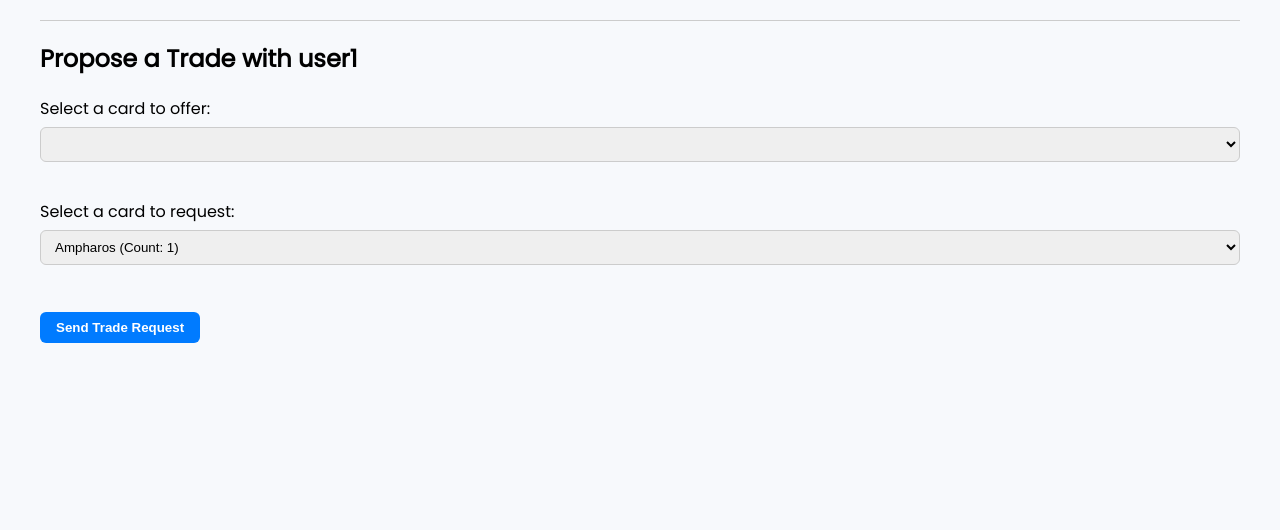
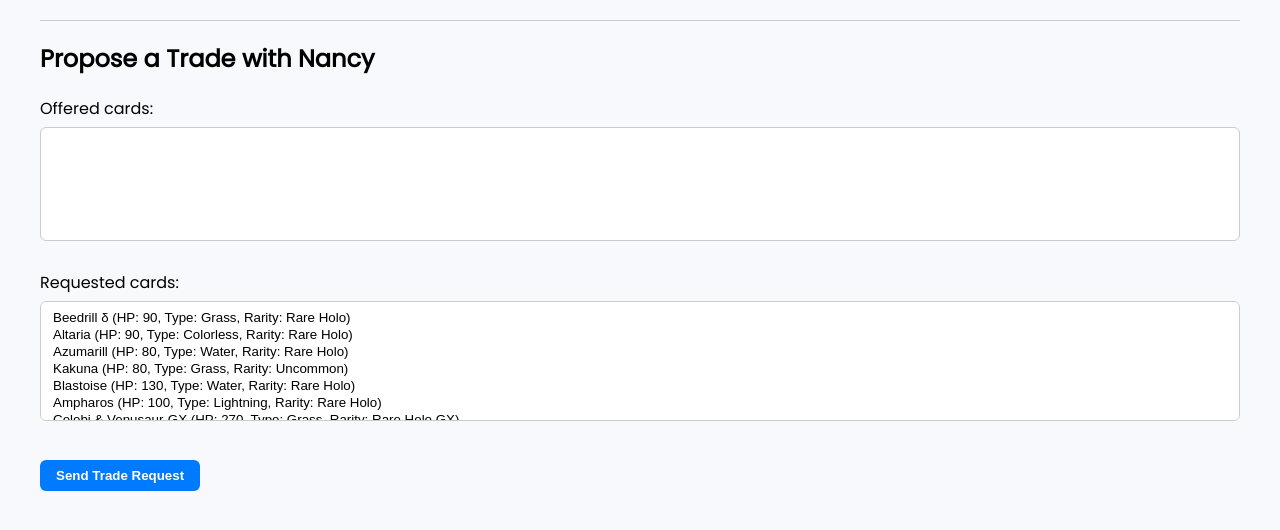
Before and after one commit to rithikdhivakar/PokeTradeDeploy, a Django app: page /trade/send/2/ in a window 1280 px wide. Shown: the part 98-628 px from the top of the page. Run offline with Django 4.2, Linux system fonts and the light colour scheme; a user stored in the database is signed in; data comes from the database, SQL or seed files in the repository; lists and menus that the app fills with data are empty.

Commit message:
many to many trading feature implimented

```diff
--- a/poketrade/core/forms.py
+++ b/poketrade/core/forms.py
@@ -1,11 +1,32 @@
 from django import forms
-from .models import UserProfile
+from .models import UserProfile, TradeRequest, PokemonCard
 from django.contrib.auth.forms import UserCreationForm
 from django.contrib.auth.models import User
 
-from django import forms
-from django.contrib.auth.models import User
-from django.contrib.auth.forms import UserCreationForm
+class TradeRequestForm(forms.ModelForm):
+    offered_cards = forms.ModelMultipleChoiceField(
+        queryset=PokemonCard.objects.none(),
+        widget=forms.SelectMultiple(attrs={'size': 6})
+    )
+    requested_cards = forms.ModelMultipleChoiceField(
+        queryset=PokemonCard.objects.none(),
+        widget=forms.SelectMultiple(attrs={'size': 6})
+    )
+
+    class Meta:
+        model = TradeRequest
+        fields = ['offered_cards', 'requested_cards']
+
+    def __init__(self, *args, **kwargs):
+        user = kwargs.pop('user', None)
+        to_user = kwargs.pop('to_user', None)
+        super().__init__(*args, **kwargs)
+
+        if user:
+            self.fields['offered_cards'].queryset = PokemonCard.objects.filter(usercollection__user=user)
+
+        if to_user:
+            self.fields['requested_cards'].queryset = PokemonCard.objects.filter(usercollection__user=to_user)
 
 class ProfileUpdateForm(forms.ModelForm):
     class Meta:
--- a/poketrade/core/models.py
+++ b/poketrade/core/models.py
@@ -10,6 +10,9 @@
     type = models.CharField(max_length=50)
     rarity = models.CharField(max_length=50)
     image_url = models.URLField(blank=True)
+
+    def __str__(self):
+        return f"{self.name} (HP: {self.hp}, Type: {self.type}, Rarity: {self.rarity})"
 
     class Meta:
         unique_together = ("name", "hp", "type")
@@ -44,8 +47,8 @@
 class TradeRequest(models.Model):
     from_user = models.ForeignKey(User, on_delete=models.CASCADE, related_name='sent_trades')
     to_user = models.ForeignKey(User, on_delete=models.CASCADE, related_name='received_trades')
-    offered_card = models.ForeignKey(PokemonCard, on_delete=models.CASCADE, related_name='offered_in_trades')
-    requested_card = models.ForeignKey(PokemonCard, on_delete=models.CASCADE, related_name='requested_in_trades')
+    offered_cards = models.ManyToManyField(PokemonCard, related_name='offered_in_trades')
+    requested_cards = models.ManyToManyField(PokemonCard, related_name='requested_in_trades')
     status = models.CharField(max_length=20, choices=[('pending', 'Pending'), ('accepted', 'Accepted'), ('rejected', 'Rejected')], default='pending')
     created_at = models.DateTimeField(auto_now_add=True)
 
--- a/poketrade/core/templates/send_trade.html
+++ b/poketrade/core/templates/send_trade.html
@@ -1,24 +1,10 @@
 {% extends 'base.html' %}
 {% block content %}
-<h2>Propose a Trade with {{ other_user.username }}</h2>
+<h2>Propose a Trade with {{ other_user.userprofile.display_name|default:other_user.username }}</h2>
 
 <form method="post">
     {% csrf_token %}
-
-    <label for="offered_card">Select a card to offer:</label><br>
-    <select name="offered_card" required>
-        {% for item in my_cards %}
-            <option value="{{ item.card.id }}">{{ item.card.name }} (Count: {{ item.count }})</option>
-        {% endfor %}
-    </select><br><br>
-
-    <label for="requested_card">Select a card to request:</label><br>
-    <select name="requested_card" required>
-        {% for item in their_cards %}
-            <option value="{{ item.card.id }}">{{ item.card.name }} (Count: {{ item.count }})</option>
-        {% endfor %}
-    </select><br><br>
-
+    {{ form.as_p }}
     <button type="submit">Send Trade Request</button>
 </form>
 {% endblock %}
--- a/poketrade/core/templates/user_collection.html
+++ b/poketrade/core/templates/user_collection.html
@@ -1,6 +1,6 @@
 {% extends 'base.html' %}
 {% block content %}
-  <h2>{{ selected_user.username }}’s Collection</h2>
+  <h2>{{ selected_user.userprofile.display_name|default:selected_user.username }}'s Collection</h2>
 
   {% if cards %}
     <div class="card-grid">
--- a/poketrade/core/views.py
+++ b/poketrade/core/views.py
@@ -6,6 +6,7 @@
 from django.contrib.auth import login
 from django.contrib.auth.models import User
 from django.contrib.auth.decorators import login_required
+from .forms import TradeRequestForm
 from .forms import CustomUserCreationForm
 from .models import PokemonCard, UserCollection, Listing, TradeRequest, UserAchievement, UserProfile, Achievement
 import random, requests
@@ -259,125 +260,114 @@
     return redirect('marketplace')
 
 @login_required
+
 def send_trade_request(request, user_id):
     other_user = User.objects.get(id=user_id)
-    my_cards = UserCollection.objects.filter(user=request.user, count__gt=0)
-    their_cards = UserCollection.objects.filter(user=other_user, count__gt=0)
+    my_cards = UserCollection.objects.filter(user=request.user, count__gt=0).values_list('card', flat=True)
+    their_cards = UserCollection.objects.filter(user=other_user, count__gt=0).values_list('card', flat=True)
 
     if request.method == 'POST':
-        offered_card_id = request.POST.get('offered_card')
-        requested_card_id = request.POST.get('requested_card')
-        offered_card = PokemonCard.objects.get(id=offered_card_id)
-        requested_card = PokemonCard.objects.get(id=requested_card_id)
+        form = TradeRequestForm(request.POST)
+        form.fields['offered_cards'].queryset = PokemonCard.objects.filter(id__in=my_cards)
+        form.fields['requested_cards'].queryset = PokemonCard.objects.filter(id__in=their_cards)
 
-        TradeRequest.objects.create(
-            from_user=request.user,
-            to_user=other_user,
-            offered_card=offered_card,
-            requested_card=requested_card,
-        )
-        return redirect('user_collection', user_id=other_user.id)
+        if form.is_valid():
+            offered_cards = form.cleaned_data['offered_cards']
+            requested_cards = form.cleaned_data['requested_cards']
+
+            trade = TradeRequest.objects.create(
+                from_user=request.user,
+                to_user=other_user,
+            )
+
+            trade.offered_cards.set(offered_cards)
+            trade.requested_cards.set(requested_cards)
+
+            return redirect('trade_requests')
+    else:
+        form = TradeRequestForm()
+        form.fields['offered_cards'].queryset = PokemonCard.objects.filter(id__in=my_cards)
+        form.fields['requested_cards'].queryset = PokemonCard.objects.filter(id__in=their_cards)
 
     return render(request, 'send_trade.html', {
-        'other_user': other_user,
-        'my_cards': my_cards,
-        'their_cards': their_cards
+        'form': form,
+        'other_user': other_user
     })
 
 @login_required
 def trade_requests(request):
-    incoming = TradeRequest.objects.filter(to_user=request.user, status='pending')
-    outgoing = TradeRequest.objects.filter(from_user=request.user).exclude(status='accepted')
+    incoming = TradeRequest.objects.filter(to_user=request.user).prefetch_related('offered_cards', 'requested_cards')
+    outgoing = TradeRequest.objects.filter(from_user=request.user).prefetch_related('offered_cards', 'requested_cards')
 
     return render(request, 'trade_requests.html', {
         'incoming_requests': incoming,
         'outgoing_requests': outgoing
     })
 
-
+@login_required
 @login_required
 def accept_trade(request, trade_id):
-    trade = TradeRequest.objects.get(id=trade_id)
+    trade = get_object_or_404(TradeRequest, id=trade_id)
 
     if trade.to_user != request.user or trade.status != 'pending':
         return redirect('trade_requests')
 
-    # Remove offered card from sender
-    try:
-        sender_card = UserCollection.objects.get(user=trade.from_user, card=trade.offered_card)
-        if sender_card.count > 0:
-            sender_card.count -= 1
-            sender_card.save()
-        else:
-            messages.error(request, "Sender doesn't have the offered card anymore.")
+    # Step 1: Transfer offered cards from sender to receiver
+    for card in trade.offered_cards.all():
+        try:
+            sender_card = UserCollection.objects.get(user=trade.from_user, card=card)
+            if sender_card.count > 0:
+                sender_card.count -= 1
+                sender_card.save()
+            else:
+                messages.error(request, "Sender doesn't have the offered card anymore.")
+                return redirect('trade_requests')
+        except UserCollection.DoesNotExist:
+            messages.error(request, "Sender doesn't have the offered card.")
             return redirect('trade_requests')
-    except UserCollection.DoesNotExist:
-        messages.error(request, "Sender doesn't have the offered card.")
-        return redirect('trade_requests')
 
-    # Remove requested card from receiver
-    try:
-        receiver_card = UserCollection.objects.get(user=trade.to_user, card=trade.requested_card)
-        if receiver_card.count > 0:
-            receiver_card.count -= 1
-            receiver_card.save()
-        else:
-            messages.error(request, "You don't have the requested card anymore.")
+        # Add to receiver
+        receiver_card, created = UserCollection.objects.get_or_create(user=trade.to_user, card=card)
+        receiver_card.count = 1 if created else receiver_card.count + 1
+        receiver_card.save()
+
+    # Step 2: Transfer requested cards from receiver to sender
+    for card in trade.requested_cards.all():
+        try:
+            receiver_card = UserCollection.objects.get(user=trade.to_user, card=card)
+            if receiver_card.count > 0:
+                receiver_card.count -= 1
+                receiver_card.save()
+            else:
+                messages.error(request, "You don't have the requested card anymore.")
+                return redirect('trade_requests')
+        except UserCollection.DoesNotExist:
+            messages.error(request, "You don't have the requested card.")
             return redirect('trade_requests')
-    except UserCollection.DoesNotExist:
-        messages.error(request, "You don't have the requested card.")
-        return redirect('trade_requests')
 
-    # ✅ Add received cards properly
+        # Add to sender
+        sender_card, created = UserCollection.objects.get_or_create(user=trade.from_user, card=card)
+        sender_card.count = 1 if created else sender_card.count + 1
+        sender_card.save()
 
-    receiver_new_card, receiver_created = UserCollection.objects.get_or_create(
-        user=trade.to_user, card=trade.offered_card
-    )
-    sender_new_card, sender_created = UserCollection.objects.get_or_create(
-        user=trade.from_user, card=trade.requested_card
-    )
-
-    receiver_new_card.count = 1 if receiver_created else receiver_new_card.count + 1
-    sender_new_card.count = 1 if sender_created else sender_new_card.count + 1
-
-    receiver_new_card.save()
-    sender_new_card.save()
-
-    # ✅ Mark trade accepted
+    # Step 3: Mark trade as accepted
     trade.status = 'accepted'
     trade.save()
 
+    # Step 4: Award achievements to both users
+    for user in [trade.from_user, trade.to_user]:
+        trade_count = TradeRequest.objects.filter(
+            Q(from_user=user) | Q(to_user=user),
+            status='accepted'
+        ).count()
 
-    # ✅ Award achievements to the initiating user
-    from_user = trade.from_user
+        earned = UserAchievement.objects.filter(user=user).values_list('achievement_id', flat=True)
+        eligible = Achievement.objects.filter(required_trades__lte=trade_count).exclude(id__in=earned)
 
-    from_user_trade_count = TradeRequest.objects.filter(
-        Q(from_user=from_user) | Q(to_user=from_user),
-        status='accepted'
-    ).count()
-
-    earned = UserAchievement.objects.filter(user=from_user).values_list('achievement_id', flat=True)
-    eligible = Achievement.objects.filter(required_trades__lte=from_user_trade_count).exclude(id__in=earned)
-
-    for achievement in eligible:
-        UserAchievement.objects.create(user=from_user, achievement=achievement)
-
-    # ✅ Also award achievements to the receiver (to_user)
-    to_user = trade.to_user
-
-    to_user_trade_count = TradeRequest.objects.filter(
-        Q(from_user=to_user) | Q(to_user=to_user),
-        status='accepted'
-    ).count()
-
-    earned_to_user = UserAchievement.objects.filter(user=to_user).values_list('achievement_id', flat=True)
-    eligible_to_user = Achievement.objects.filter(required_trades__lte=to_user_trade_count).exclude(id__in=earned_to_user)
-
-    for achievement in eligible_to_user:
-        UserAchievement.objects.create(user=to_user, achievement=achievement)
+        for achievement in eligible:
+            UserAchievement.objects.create(user=user, achievement=achievement)
 
     return redirect('trade_requests')
-
 
 @login_required
 def reject_trade(request, trade_id):
```
Also changed, not shown: poketrade/core/templates/trade_requests.html (+24 -6 lines), poketrade/core/templates/update_profile.html (+7 -0 lines), poketrade/core/migrations/0011_remove_traderequest_offered_card_and_more.py (added), poketrade/db.sqlite3.
